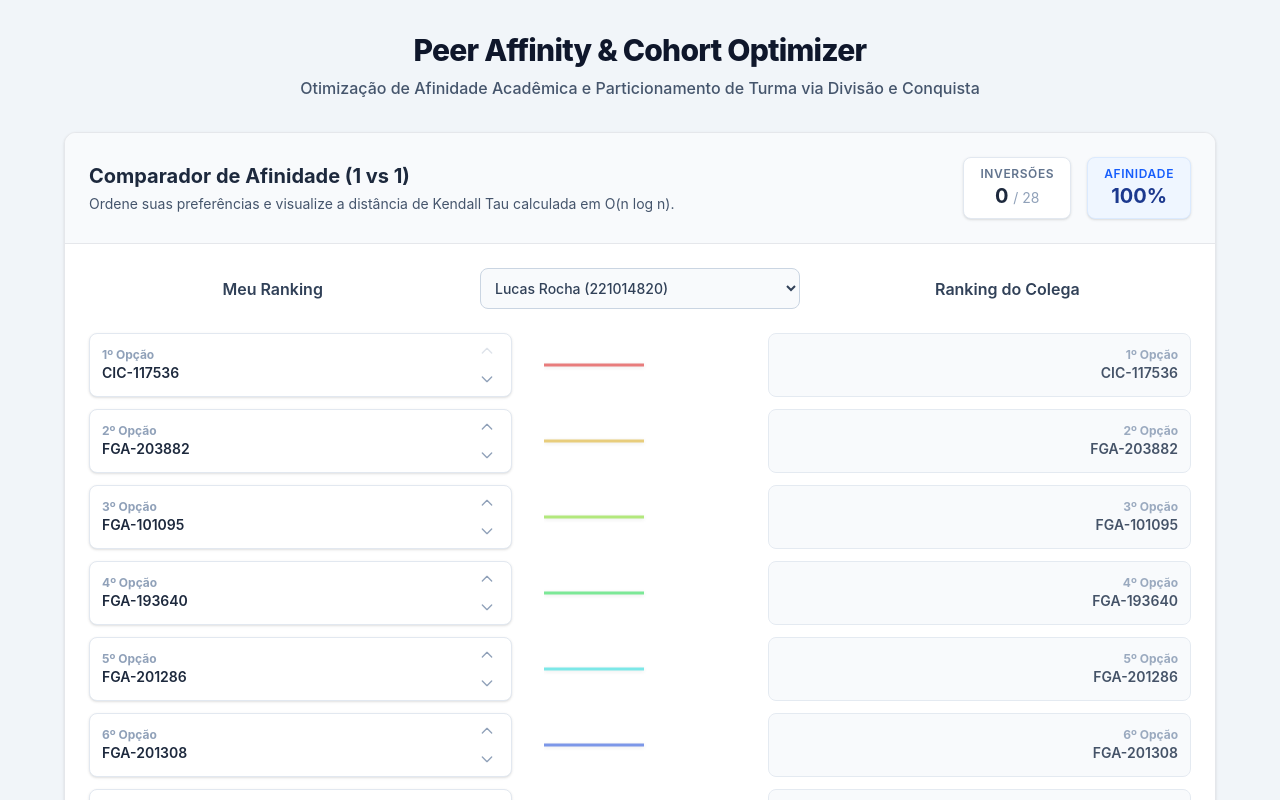
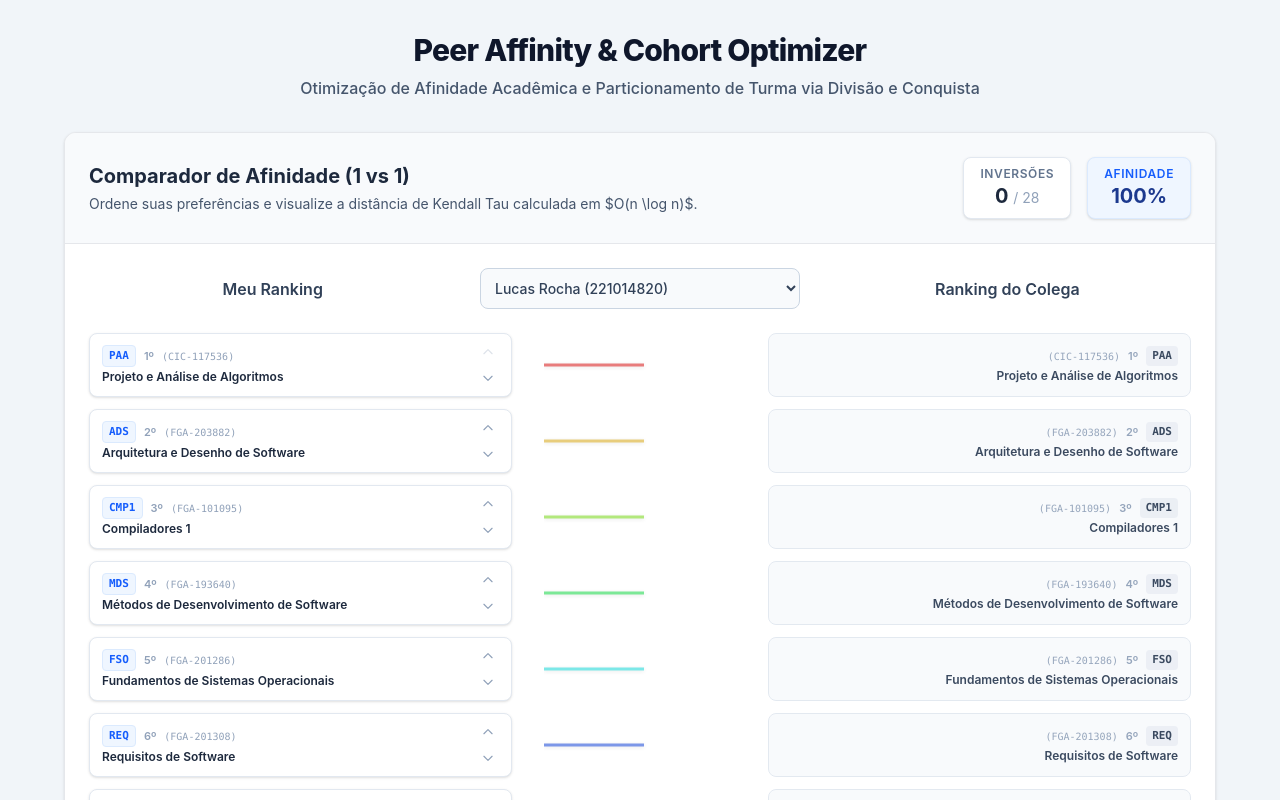
Before and after one commit to projeto-de-algoritmos-2026/G16_Dividir-e-Conquistar_PA-26.2, a React (Vite) app: page / in a window 1280 px wide. Shown: the top 800 px of the page. Built offline with nearby package versions, Linux system fonts and the light colour scheme.

Commit message:
refactor: exibe nomes legíveis e siglas das disciplinas no PreferenceRanker

```diff
--- a/src/components/PreferenceRanker.jsx
+++ b/src/components/PreferenceRanker.jsx
@@ -10,7 +10,6 @@ export default function PreferenceRanker() {
     return simulatedStudents.find(s => s.matricula === selectedStudentId);
   }, [selectedStudentId]);
 
-  // Função para mover disciplinas no ranking do usuário
   const moveItem = (index, direction) => {
     if ((direction === -1 && index === 0) || (direction === 1 && index === userRanking.length - 1)) return;
     const newRanking = [...userRanking];
@@ -22,7 +21,6 @@ export default function PreferenceRanker() {
 
   const analysis = useMemo(() => {
     if (!selectedStudent) return null;
-    // O algoritmo já devolve { inversions, affinityPercentage, lineMappings, recursionTrace }
     return calculatePeerAffinity(userRanking, selectedStudent.preferences);
   }, [userRanking, selectedStudent]);
 
@@ -36,7 +34,7 @@ export default function PreferenceRanker() {
       <div className="bg-slate-50 border-b border-gray-200 p-6 flex flex-col md:flex-row justify-between items-start md:items-center gap-4">
         <div>
           <h2 className="text-xl font-bold text-slate-800">Comparador de Afinidade (1 vs 1)</h2>
-          <p className="text-sm text-slate-600 mt-1">Ordene suas preferências e visualize a distância de Kendall Tau calculada em O(n log n).</p>
+          <p className="text-sm text-slate-600 mt-1">Ordene suas preferências e visualize a distância de Kendall Tau calculada em $O(n \log n)$.</p>
         </div>
 
         <div className="flex gap-4">
@@ -79,24 +77,36 @@ export default function PreferenceRanker() {
               const topic = getTopicData(topicId);
               return (
                 <div key={`user-${topicId}`} className="h-16 bg-white border border-slate-200 shadow-sm rounded-lg p-3 flex items-center justify-between transition-all hover:border-blue-300">
-                  <div className="flex-1 truncate">
-                    <div className="text-xs font-bold text-slate-400">{index + 1}º Opção</div>
-                    <div className="text-sm font-semibold text-slate-800 truncate" title={topic.name}>{topic.code}</div>
+                  <div className="flex-1 min-w-0 pr-2">
+                    <div className="flex items-center gap-2">
+                      <span className="text-[11px] font-bold text-blue-600 bg-blue-50 px-1.5 py-0.5 rounded border border-blue-100 font-mono">
+                        {topic.id}
+                      </span>
+                      <span className="text-[11px] font-semibold text-slate-400">
+                        {index + 1}º
+                      </span>
+                      <span className="text-[10px] text-slate-400 font-mono">
+                        ({topic.code})
+                      </span>
+                    </div>
+                    <div className="text-xs font-semibold text-slate-800 truncate mt-0.5" title={topic.name}>
+                      {topic.name}
+                    </div>
                   </div>
-                  <div className="flex flex-col gap-1 ml-2">
+                  <div className="flex flex-col gap-1 ml-1 flex-shrink-0">
                     <button
                       onClick={() => moveItem(index, -1)}
                       disabled={index === 0}
-                      className="p-1 text-slate-400 hover:text-blue-600 hover:bg-blue-50 rounded disabled:opacity-30 disabled:hover:bg-transparent disabled:hover:text-slate-400"
+                      className="p-1 text-slate-400 hover:text-blue-600 hover:bg-blue-50 rounded disabled:opacity-30 disabled:hover:bg-transparent disabled:hover:text-slate-400 cursor-pointer"
                     >
-                      <svg className="w-4 h-4" fill="none" stroke="currentColor" viewBox="0 0 24 24"><path strokeLinecap="round" strokeLinejoin="round" strokeWidth="2" d="M5 15l7-7 7 7"></path></svg>
+                      <svg className="w-3.5 h-3.5" fill="none" stroke="currentColor" viewBox="0 0 24 24"><path strokeLinecap="round" strokeLinejoin="round" strokeWidth="2" d="M5 15l7-7 7 7"></path></svg>
                     </button>
                     <button
                       onClick={() => moveItem(index, 1)}
                       disabled={index === userRanking.length - 1}
-                      className="p-1 text-slate-400 hover:text-blue-600 hover:bg-blue-50 rounded disabled:opacity-30 disabled:hover:bg-transparent disabled:hover:text-slate-400"
+                      className="p-1 text-slate-400 hover:text-blue-600 hover:bg-blue-50 rounded disabled:opacity-30 disabled:hover:bg-transparent disabled:hover:text-slate-400 cursor-pointer"
                     >
-                      <svg className="w-4 h-4" fill="none" stroke="currentColor" viewBox="0 0 24 24"><path strokeLinecap="round" strokeLinejoin="round" strokeWidth="2" d="M19 9l-7 7-7-7"></path></svg>
+                      <svg className="w-3.5 h-3.5" fill="none" stroke="currentColor" viewBox="0 0 24 24"><path strokeLinecap="round" strokeLinejoin="round" strokeWidth="2" d="M19 9l-7 7-7-7"></path></svg>
                     </button>
                   </div>
                 </div>
@@ -133,10 +143,22 @@ export default function PreferenceRanker() {
             {selectedStudent && selectedStudent.preferences.map((topicId, index) => {
               const topic = getTopicData(topicId);
               return (
-                <div key={`student-${topicId}`} className="h-16 bg-slate-50 border border-slate-200 rounded-lg p-3 flex items-center justify-between opacity-90">
-                  <div className="flex-1 truncate text-right">
-                    <div className="text-xs font-bold text-slate-400">{index + 1}º Opção</div>
-                    <div className="text-sm font-semibold text-slate-700 truncate" title={topic.name}>{topic.code}</div>
+                <div key={`student-${topicId}`} className="h-16 bg-slate-50 border border-slate-200 rounded-lg p-3 flex items-center justify-between opacity-95">
+                  <div className="flex-1 min-w-0 text-right pl-2">
+                    <div className="flex items-center justify-end gap-2">
+                      <span className="text-[10px] text-slate-400 font-mono">
+                        ({topic.code})
+                      </span>
+                      <span className="text-[11px] font-semibold text-slate-400">
+                        {index + 1}º
+                      </span>
+                      <span className="text-[11px] font-bold text-slate-700 bg-slate-200/60 px-1.5 py-0.5 rounded font-mono">
+                        {topic.id}
+                      </span>
+                    </div>
+                    <div className="text-xs font-semibold text-slate-700 truncate mt-0.5" title={topic.name}>
+                      {topic.name}
+                    </div>
                   </div>
                 </div>
               );
```
